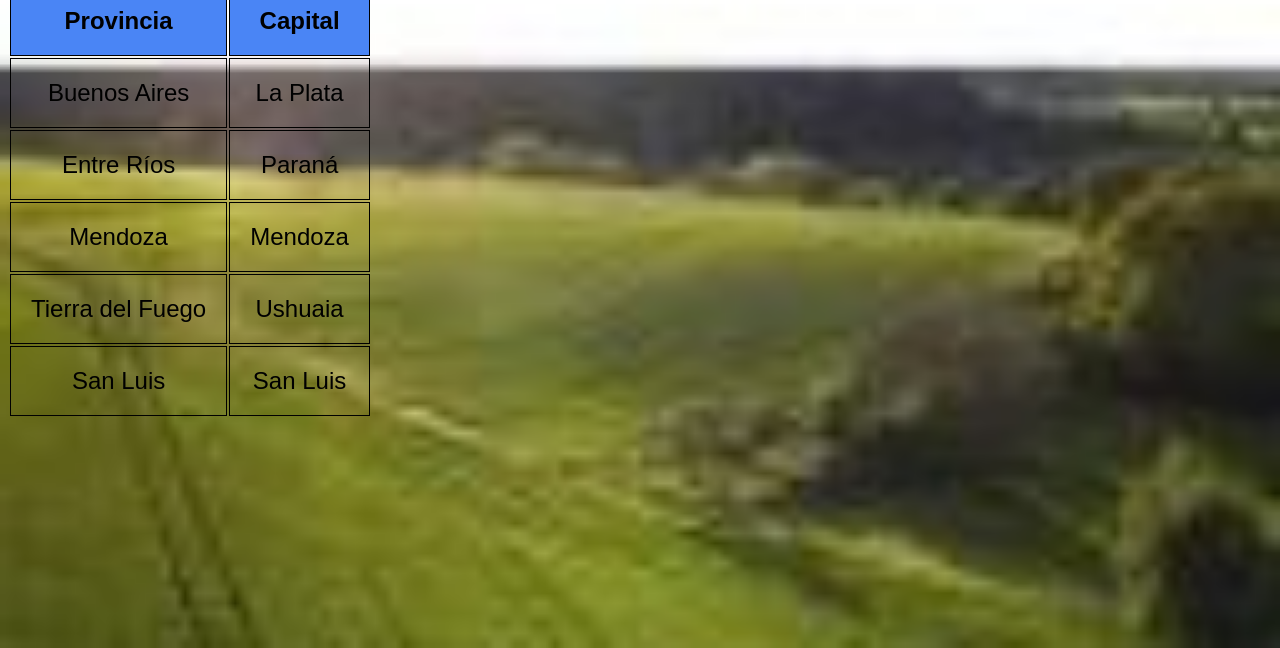
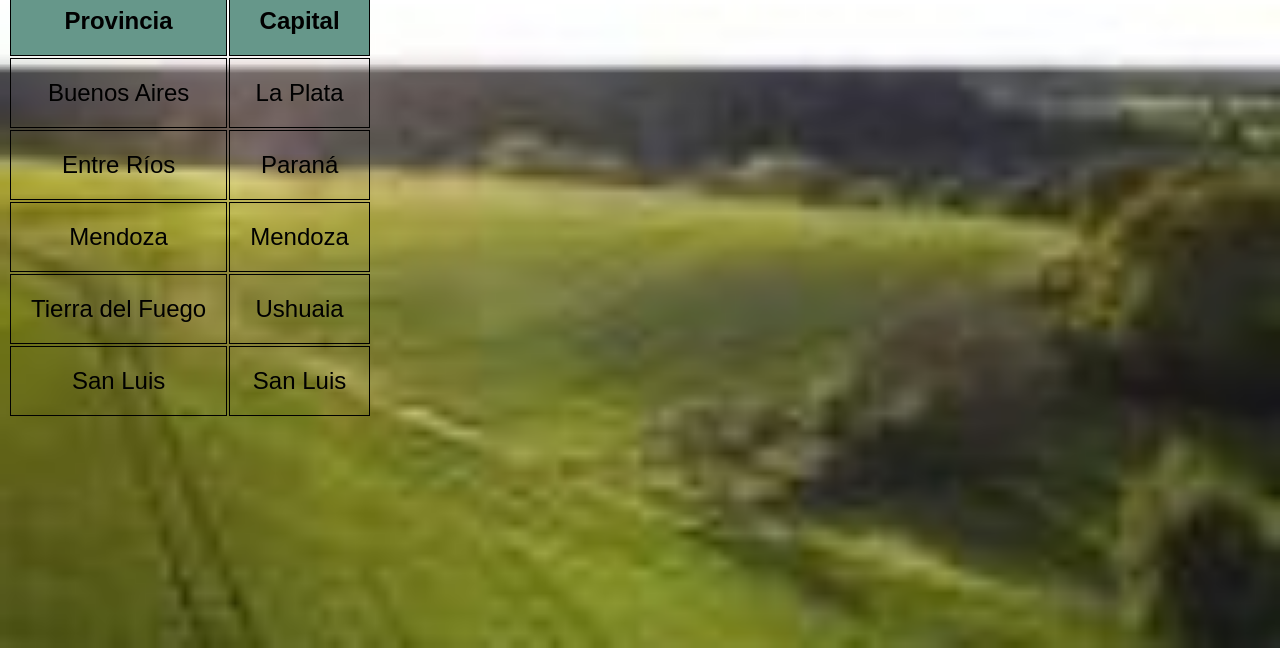
Before and after one commit to MatiasBorg/MatiasBorg.github.io, a plain HTML site: page index.html in a window 1280 px wide. Shown: the part 152-800 px from the top of the page. Drawn offline with Linux system fonts and the light colour scheme.

Commit message:
Update index.html

```diff
--- a/index.html
+++ b/index.html
@@ -13,7 +13,7 @@
       border: 1px solid black; /* Agregar borde */
     }
     th {
-      background-color: #4a85f5; /* Cambiar el color del fondo de la celda */
+      background-color: #66978a; /* Cambiar el color del fondo de la celda */
     }
   </style>
 </head>
```
